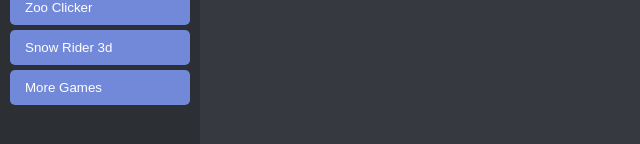
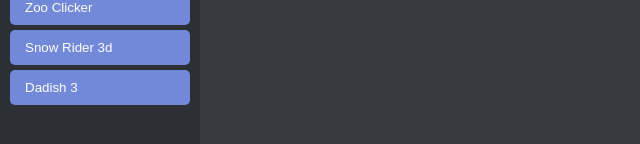
Before and after one commit to SleeeeeepyLMAO/hopoffoffortnitebroanddoschoolwork, a plain HTML site: page index.html in a window 1280 px wide. Shown: the part 564-708 px from the top of the page, 0-640 px from the left. Drawn offline with Linux system fonts and the light colour scheme.

Commit message:
Update index.html

```diff
--- a/index.html
+++ b/index.html
@@ -29,7 +29,7 @@
 <button onclick="loadPage('Dadish/index.html')">Territorial.io</button>
 <button onclick="loadPage('CookieClicker/index.html')">Zoo Clicker</button>
 <button onclick="loadPage('page111.html')">Snow Rider 3d</button>
-<button onclick="loadPage('dadish3.html')">More Games</button>
+<button onclick="loadPage('dadishnew/index.html')">Dadish 3</button>
 </div>
 <div class="content">
 <div id="page-container">
```
